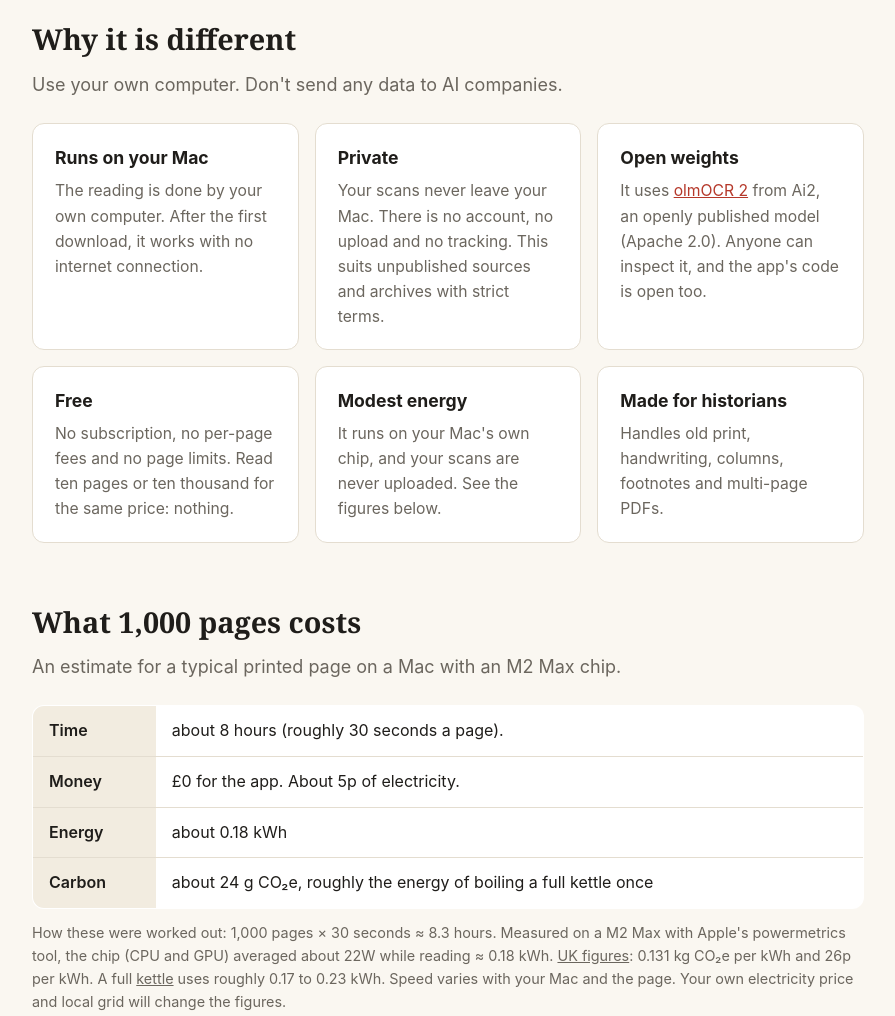
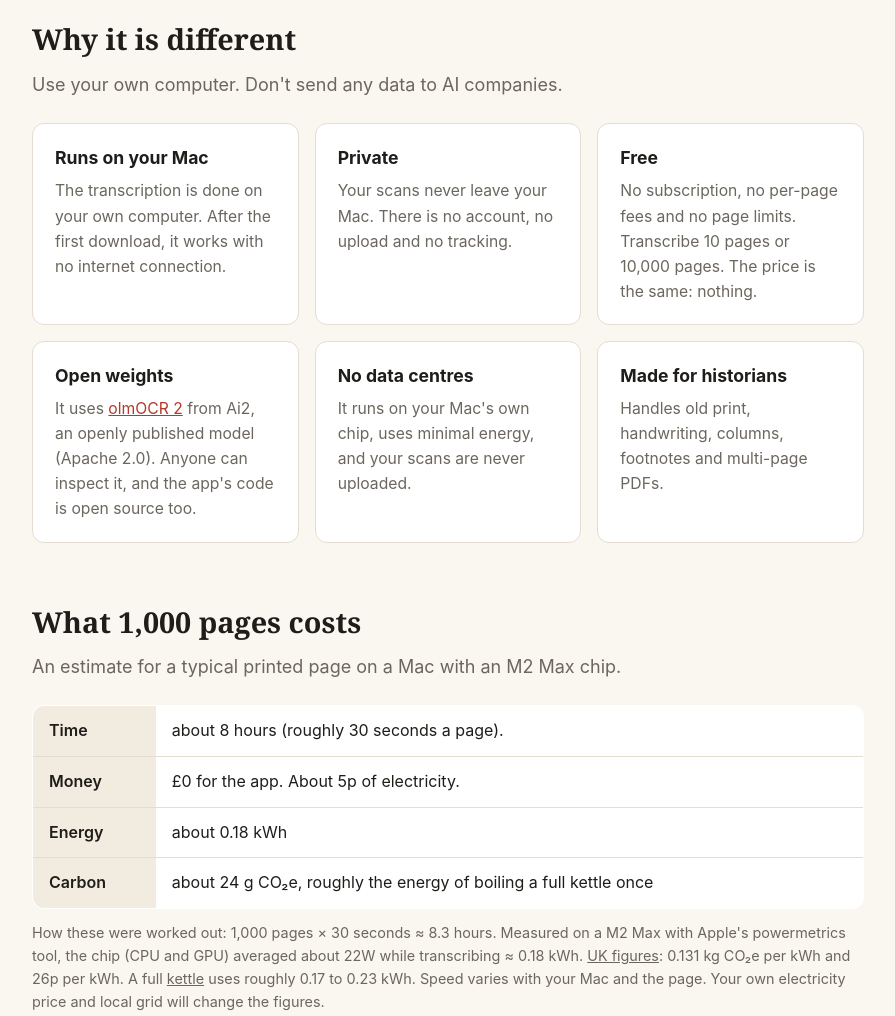
Before and after one commit to poskett/Slow-Reading-OCR, a plain HTML site: page docs/index.html in a window 1280 px wide. Shown: the part 1360-2376 px from the top of the page, without its empty margins (192-1087 px from the left). Drawn offline with Linux system fonts and the light colour scheme.

Commit message:
Updated html file to new version

```diff
--- a/docs/index.html
+++ b/docs/index.html
@@ -119,23 +119,23 @@ footer a:hover, .note a:hover, .small a:hover { color: var(--ink); }
     <div class="grid">
       <div class="card">
         <h3>Runs on your Mac</h3>
-        <p>The reading is done by your own computer. After the first download, it works with no internet connection.</p>
+        <p>The transcription is done on your own computer. After the first download, it works with no internet connection.</p>
       </div>
       <div class="card">
         <h3>Private</h3>
-        <p>Your scans never leave your Mac. There is no account, no upload and no tracking. This suits unpublished sources and archives with strict terms.</p>
+        <p>Your scans never leave your Mac. There is no account, no upload and no tracking.</p>
+      </div>
+      <div class="card">
+        <h3>Free</h3>
+        <p>No subscription, no per-page fees and no page limits. Transcribe 10 pages or 10,000 pages. The price is the same: nothing.</p>
       </div>
       <div class="card">
         <h3>Open weights</h3>
-        <p>It uses <a href="https://huggingface.co/allenai/olmOCR-2-7B-1025">olmOCR 2</a> from Ai2, an openly published model (Apache 2.0). Anyone can inspect it, and the app's code is open too.</p>
+        <p>It uses <a href="https://huggingface.co/allenai/olmOCR-2-7B-1025">olmOCR 2</a> from Ai2, an openly published model (Apache 2.0). Anyone can inspect it, and the app's code is open source too.</p>
       </div>
       <div class="card">
-        <h3>Free</h3>
-        <p>No subscription, no per-page fees and no page limits. Read ten pages or ten thousand for the same price: nothing.</p>
-      </div>
-      <div class="card">
-        <h3>Modest energy</h3>
-        <p>It runs on your Mac's own chip, and your scans are never uploaded. See the figures below.</p>
+        <h3>No data centres</h3>
+        <p>It runs on your Mac's own chip, uses minimal energy, and your scans are never uploaded.</p>
       </div>
       <div class="card">
         <h3>Made for historians</h3>
@@ -153,7 +153,7 @@ footer a:hover, .note a:hover, .small a:hover { color: var(--ink); }
       <tr><th>Energy</th><td>about 0.18 kWh</td></tr>
       <tr><th>Carbon</th><td>about 24 g CO₂e, roughly the energy of boiling a full kettle once</td></tr>
     </table>
-    <p class="note">How these were worked out: 1,000 pages × 30 seconds ≈ 8.3 hours. Measured on a M2 Max with Apple's powermetrics tool, the chip (CPU and GPU) averaged about 22W while reading ≈ 0.18 kWh. <a href="https://www.gov.uk/government/publications/greenhouse-gas-reporting-conversion-factors-2026">UK figures</a>: 0.131 kg CO₂e per kWh and 26p per kWh. A full <a href="https://ao.com/athome/technology/tech-advice/how-much-power-does-a-kettle-use">kettle</a> uses roughly 0.17 to 0.23 kWh. Speed varies with your Mac and the page. Your own electricity price and local grid will change the figures.</p>
+    <p class="note">How these were worked out: 1,000 pages × 30 seconds ≈ 8.3 hours. Measured on a M2 Max with Apple's powermetrics tool, the chip (CPU and GPU) averaged about 22W while transcribing ≈ 0.18 kWh. <a href="https://www.gov.uk/government/publications/greenhouse-gas-reporting-conversion-factors-2026">UK figures</a>: 0.131 kg CO₂e per kWh and 26p per kWh. A full <a href="https://ao.com/athome/technology/tech-advice/how-much-power-does-a-kettle-use">kettle</a> uses roughly 0.17 to 0.23 kWh. Speed varies with your Mac and the page. Your own electricity price and local grid will change the figures.</p>
   </section>
 
   <section>
```
